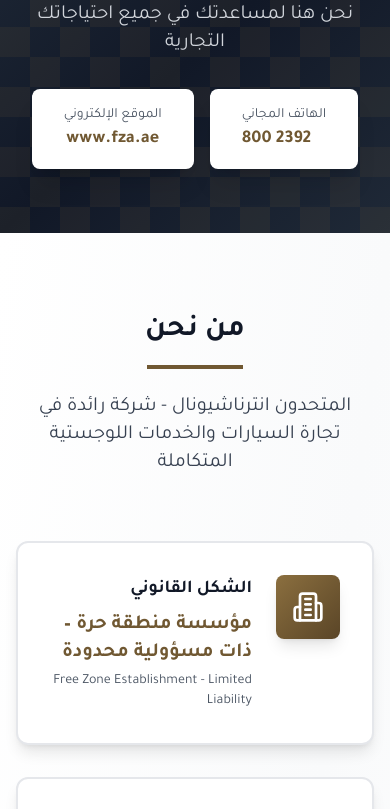
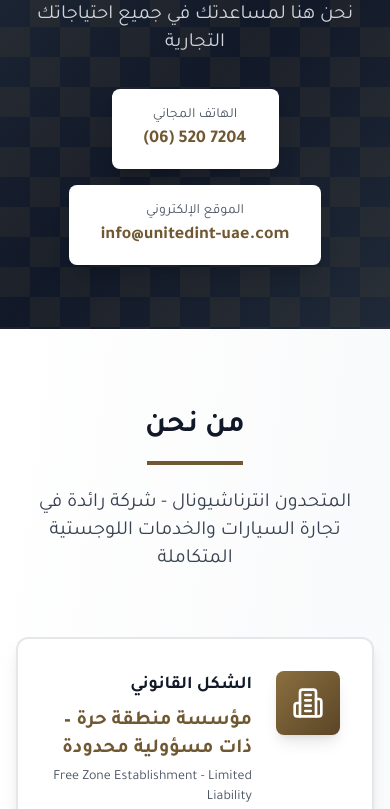
Before and after one commit to BelalAtallah/united-int, a React (Vite) app: page / in a window 390 px wide. Shown: the part 2700-3509 px from the top of the page. Built offline with nearby package versions, Linux system fonts and the light colour scheme.

Commit message:
Update contact information in About, Footer, Gallery, and Home components to reflect new phone number and email; replace static text with clickable links for better user experience

```diff
--- a/src/components/About.tsx
+++ b/src/components/About.tsx
@@ -161,11 +161,11 @@
               </div>
               <div className="hover:scale-105 transition-transform duration-300">
                 <p className="text-gray-600 mb-2">{t('about.contactInfo.phone')}</p>
-                <p className="font-bold text-gold-600 text-center" dir="ltr">800 2392</p>
+                <a className="font-bold text-gold-600 text-center" href="tel:(06)5207204" dir="ltr">(06) 520 7204</a>
               </div>
               <div className="hover:scale-105 transition-transform duration-300">
                 <p className="text-gray-600 mb-2">{t('about.contactInfo.website')}</p>
-                <p className="font-bold text-gold-600">www.fza.ae</p>
+                <a target="_blank" rel="noopener noreferrer" className="font-bold text-gold-600" href="mailto:info@unitedint-uae.com">info@unitedint-uae.com</a>
               </div>
             </div>
           </div>
--- a/src/components/Footer.tsx
+++ b/src/components/Footer.tsx
@@ -1,4 +1,4 @@
-import { MapPin, Phone, Globe } from 'lucide-react';
+import { MapPin, Phone, Mail } from 'lucide-react';
 import { useTranslation } from 'react-i18next';
 import Logo from './Logo';
 
@@ -51,11 +51,11 @@
               </li>
               <li className="flex items-center gap-3 hover:text-gold-400 transition-colors">
                 <Phone className="w-5 h-5 text-gold-500 flex-shrink-0" />
-                <a href="tel:8002392" className="text-gray-400 hover:text-gold-400 transition-colors" dir="ltr">800 2392</a>
+                <a href="tel:(06)5207204" className="text-gray-400 hover:text-gold-400 transition-colors" dir="ltr">(06) 520 7204</a>
               </li>
               <li className="flex items-center gap-3 hover:text-gold-400 transition-colors">
-                <Globe className="w-5 h-5 text-gold-500 flex-shrink-0" />
-                <a href="https://www.fza.ae" target="_blank" rel="noopener noreferrer" className="text-gray-400 hover:text-gold-400 transition-colors">www.fza.ae</a>
+                <Mail className="w-5 h-5 text-gold-500 flex-shrink-0" />
+                <a href="mailto:info@unitedint-uae.com" className="text-gray-400 hover:text-gold-400 transition-colors">info@unitedint-uae.com</a>
               </li>
             </ul>
           </div>
--- a/src/components/Gallery.tsx
+++ b/src/components/Gallery.tsx
@@ -185,11 +185,11 @@
             <div className="flex flex-wrap justify-center gap-4">
               <div className="bg-white px-6 py-3 rounded-lg shadow-md border-2 border-gray-200 hover:border-gold-500 hover:scale-105 transition-all duration-300">
                 <p className="text-sm text-gray-600">{t('gallery.phone')}</p>
-                <p className="text-lg font-bold text-gold-600 text-left" dir="ltr">800 2392</p>
+                <a className="text-lg font-bold text-gold-600 text-left" href="tel:(06)5207204" dir="ltr">(06) 520 7204</a>
               </div>
               <div className="bg-white px-6 py-3 rounded-lg shadow-md border-2 border-gray-200 hover:border-gold-500 hover:scale-105 transition-all duration-300">
                 <p className="text-sm text-gray-600">{t('gallery.website')}</p>
-                <p className="text-lg font-bold text-gold-600">www.fza.ae</p>
+                <a target="_blank" rel="noopener noreferrer" className="text-lg font-bold text-gold-600 hover:text-gold-700 transition-colors" href="mailto:info@unitedint-uae.com">info@unitedint-uae.com</a>
               </div>
             </div>
           </div>
--- a/src/components/Home.tsx
+++ b/src/components/Home.tsx
@@ -141,11 +141,11 @@
           <div className="flex flex-wrap justify-center gap-4 animate-fade-in-up" style={{ animationDelay: '0.2s' }}>
             <div className="bg-white px-8 py-4 rounded-lg shadow-xl hover:shadow-2xl hover:scale-105 transition-all duration-300">
               <p className="text-sm text-gray-600">{t('home.inquiry.phone')}</p>
-              <p className="text-lg font-bold text-gold-600 text-left" dir="ltr">800 2392</p>
+              <a className="text-lg font-bold text-gold-600 text-left" href="tel:(06)5207204" dir="ltr">(06) 520 7204</a>
             </div>
             <div className="bg-white px-8 py-4 rounded-lg shadow-xl hover:shadow-2xl hover:scale-105 transition-all duration-300">
               <p className="text-sm text-gray-600">{t('home.inquiry.website')}</p>
-              <p className="text-lg font-bold text-gold-600">www.fza.ae</p>
+              <a target="_blank" rel="noopener noreferrer" className="text-lg font-bold text-gold-600 hover:text-gold-700 transition-colors" href="mailto:info@unitedint-uae.com">info@unitedint-uae.com</a>
             </div>
           </div>
         </div>
```
